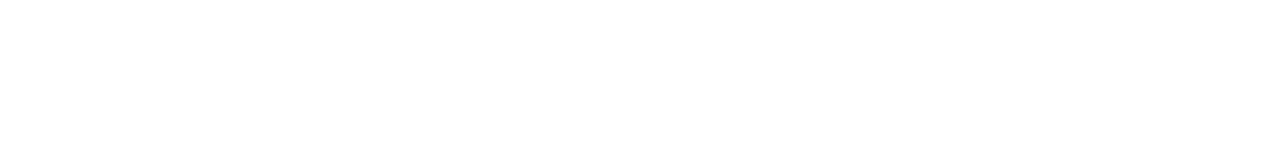
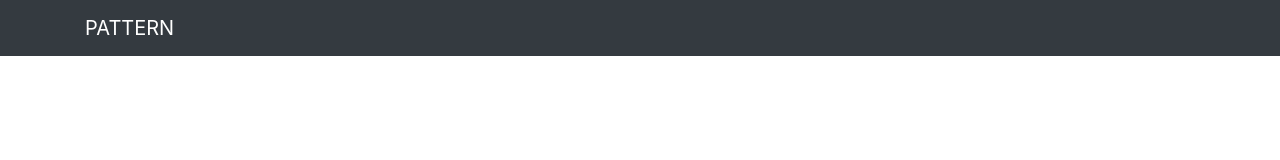
Before and after one commit to miguelcoria94/pattern-project, a plain HTML site: page index.html in a window 1280 px wide. Drawn offline with nearby package versions, Linux system fonts and the light colour scheme.

Commit message:
added starter code

```diff
--- a/index.html
+++ b/index.html
@@ -12,6 +12,11 @@
         <title>Pattern</title>
 </head>
         <body>
+            <nav class="navbar bg-dark navbar-dark">
+                <div class="container">
+                    <a href="" class="navbar-brand">PATTERN</a>
+                </div>
+            </nav>
 
         </body>
 
```
